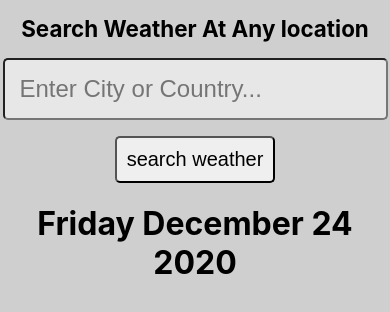
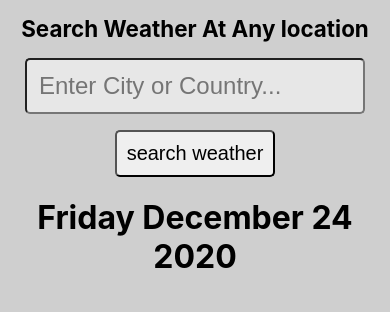
Before and after one commit to gonzalezMassini/weatherapp, a React (Create React App) app: page / in a window 390 px wide. Shown: the top 312 px of the page. Built offline with nearby package versions, Linux system fonts and the light colour scheme.

Commit message:
responsive

```diff
--- a/src/components/Weather.js
+++ b/src/components/Weather.js
@@ -2,7 +2,7 @@ import React from 'react';
 
 const Weather = ({ data, isCelsius, handleC, handleF }) => {
   return (
-    <div>
+    <div className='weatherContainer'>
       {typeof data.main != 'undefined' ? (
         <div>
           <div className='location-box'>
--- a/src/index.css
+++ b/src/index.css
@@ -1,5 +1,6 @@
 body {
   margin: 0;
+  padding: 0;
   font-family: -apple-system, BlinkMacSystemFont, 'Segoe UI', 'Roboto', 'Oxygen',
     'Ubuntu', 'Cantarell', 'Fira Sans', 'Droid Sans', 'Helvetica Neue',
     sans-serif;
@@ -9,6 +10,9 @@ body {
 }
 .weather {
   text-align: center;
+}
+.weatherContainer {
+  width: 100%;
 }
 .temp {
   /* background-color: gray; */
@@ -28,9 +32,10 @@ body {
   box-shadow: 3px 3px 6px 3px rgba(0, 0, 0, 0.5);
 }
 .inputWeather {
-  width: 90%;
+  width: 80%;
   max-width: 30em;
-  padding: 15px;
+  /* padding: 15px; */
+  padding: 0.5em;
   font-size: 24px;
   border-radius: 5px;
   background-color: rgba(255, 255, 255, 0.514);
```
Also changed, not shown: 1 other file (tests, documents, lock files or other folders).
